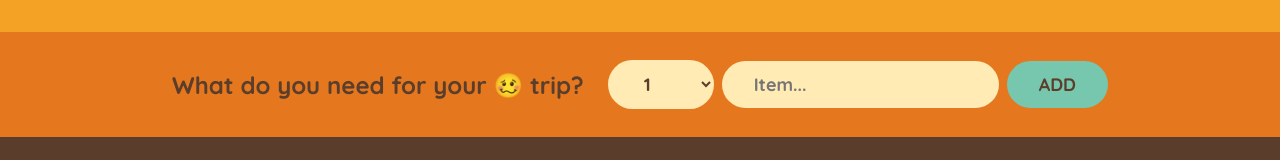
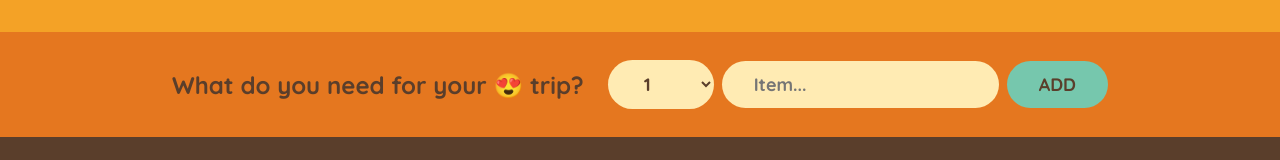
Before and after one commit to Markus-Sm/travel-list, a React (Create React App) app: page / in a window 1280 px wide. Shown: the part 140-300 px from the top of the page. Built offline with nearby package versions, Linux system fonts and the light colour scheme.

Commit message:
docs: update

```diff
--- a/src/components/Form.js
+++ b/src/components/Form.js
@@ -19,7 +19,7 @@ export default function Form({ onAddItems }) {
 
 	return (
 		<form className='add-form' onSubmit={handleSubmit}>
-			<h3>What do you need for your 🥴 trip?</h3>
+			<h3>What do you need for your 😍 trip?</h3>
 			<select value={quantity} onChange={e => setQuantity(Number(e.target.value))}>
 				{Array.from({ length: 20 }, (_, i) => i + 1).map(num => (
 					<option value={num} key={num}>
```
